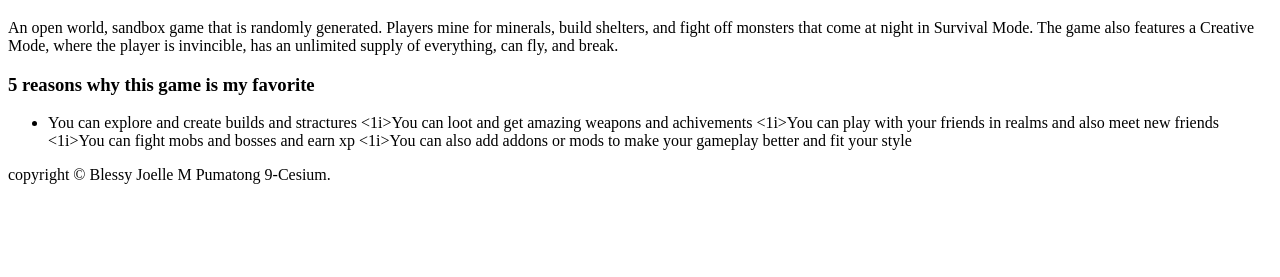
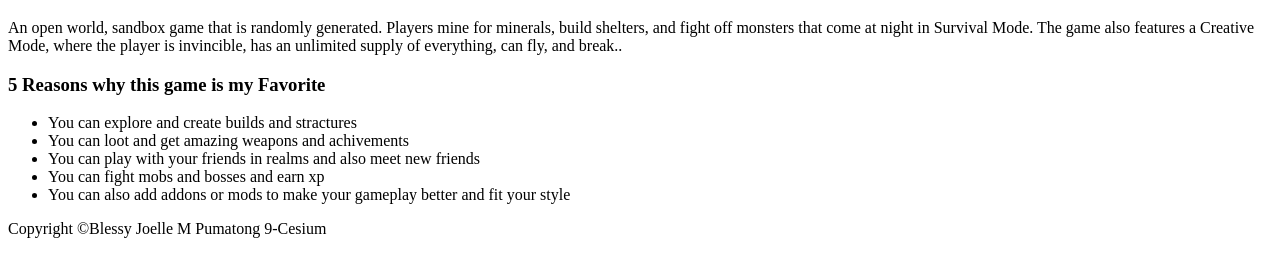
Before and after one commit to jayyNase/Cesium-Lab1-Pumatong, a plain HTML site: page index.html in a window 1280 px wide. Shown: the part 61-338 px from the top of the page. Drawn offline with Linux system fonts and the light colour scheme.

Commit message:
Update index.html

```diff
--- a/index.html
+++ b/index.html
@@ -3,31 +3,28 @@
 	<head>
 	     <title>MINECRAFT</title>
 
-
-
 		<meta charset="UTF-8">
 		<meta name="author" content="Blessy Pumatong">
-       <meta name="keywords" content=Lab Exercise 1">
-       <meta name= "revised" content= "08-22-24">
+		<meta name="keywords" content="Lab Exercise 1">
+		<meta name="date-submitted" content="08/22/2024">
 	</head>
 	<body>
 		<div>
 			<h1>MINECRAFT</h1>
 			<p>An open world, sandbox game that is randomly generated. Players mine for minerals, build shelters, and fight off monsters that come at night in Survival Mode.
-	   The game also features a Creative Mode, where the player is invincible, has an unlimited supply of everything, can fly, and break.</p>
+	                  The game also features a Creative Mode, where the player is invincible, has an unlimited supply of everything, can fly, and break.. </p>
 		</div>
 			<span>
-	      <h3>5 reasons why this game is my favorite</h3>
+			<h3>5 Reasons why this game is my Favorite</h3>
 		              <ul>
-		       <li>You can explore and create builds and stractures</1i>
-		       <1i>You can loot and get amazing weapons and achivements</1i>
-		       <1i>You can play with your friends in realms and also meet new friends</1i>
-		       <1i>You can fight mobs and bosses and earn xp</1i>
-		       <1i>You can also add addons or mods to make your gameplay better and fit your style</1i>
+		                  <li>You can explore and create builds and stractures</li>
+		                  <li>You can loot and get amazing weapons and achivements</li>
+		                  <li>You can play with your friends in realms and also meet new friends</li>
+				  <li>You can fight mobs and bosses and earn xp</li>
+				  <li>You can also add addons or mods to make your gameplay better and fit your style</li>
 	                     </ul>
 
 		       </span>
-	 <p>copyright &copy; Blessy Joelle M Pumatong 9-Cesium.</p>
-
+		      <p> Copyright &copy;Blessy Joelle M Pumatong 9-Cesium </p>
 	 </body>
 </html>
```
Lines whose indentation alone changed are shown as unchanged.
